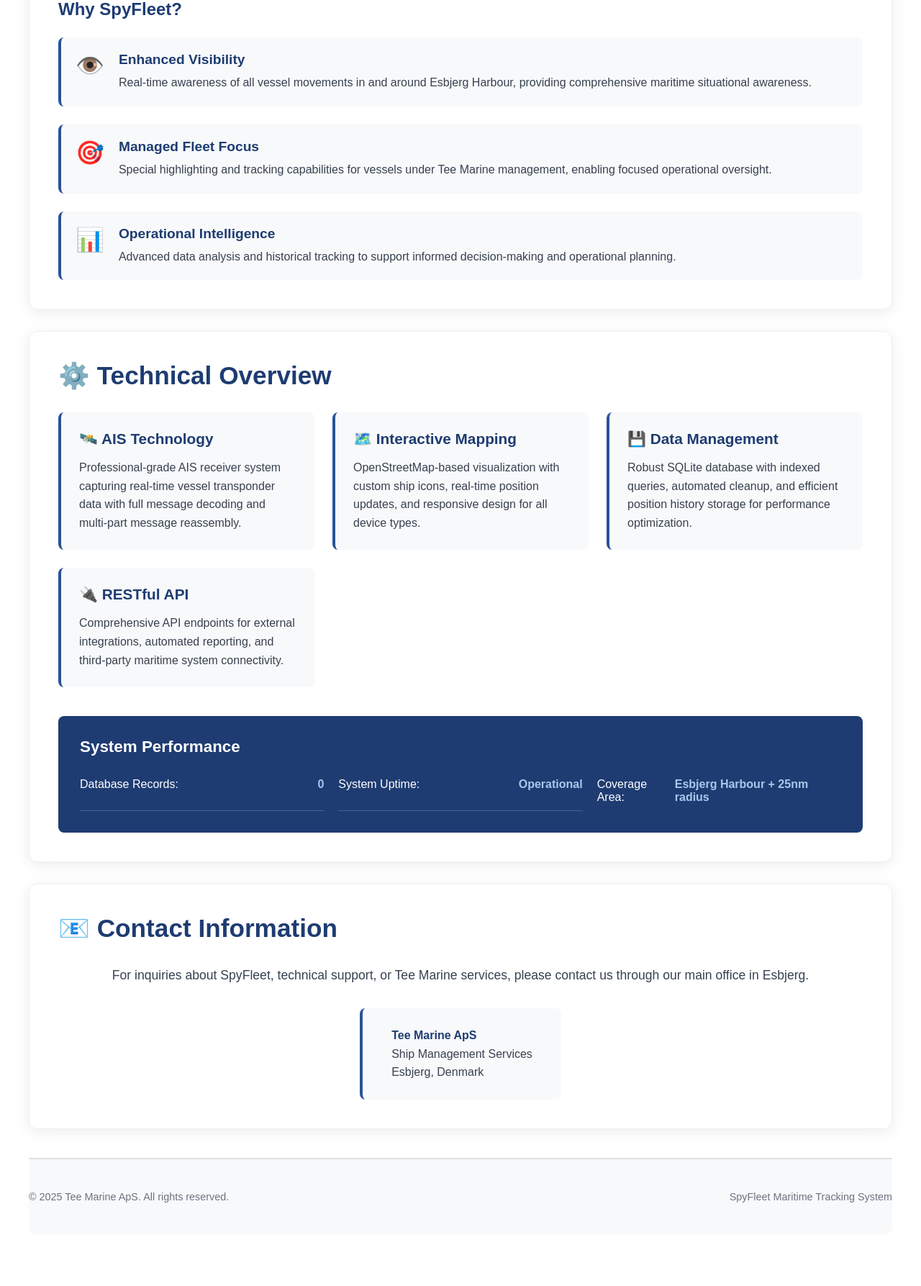
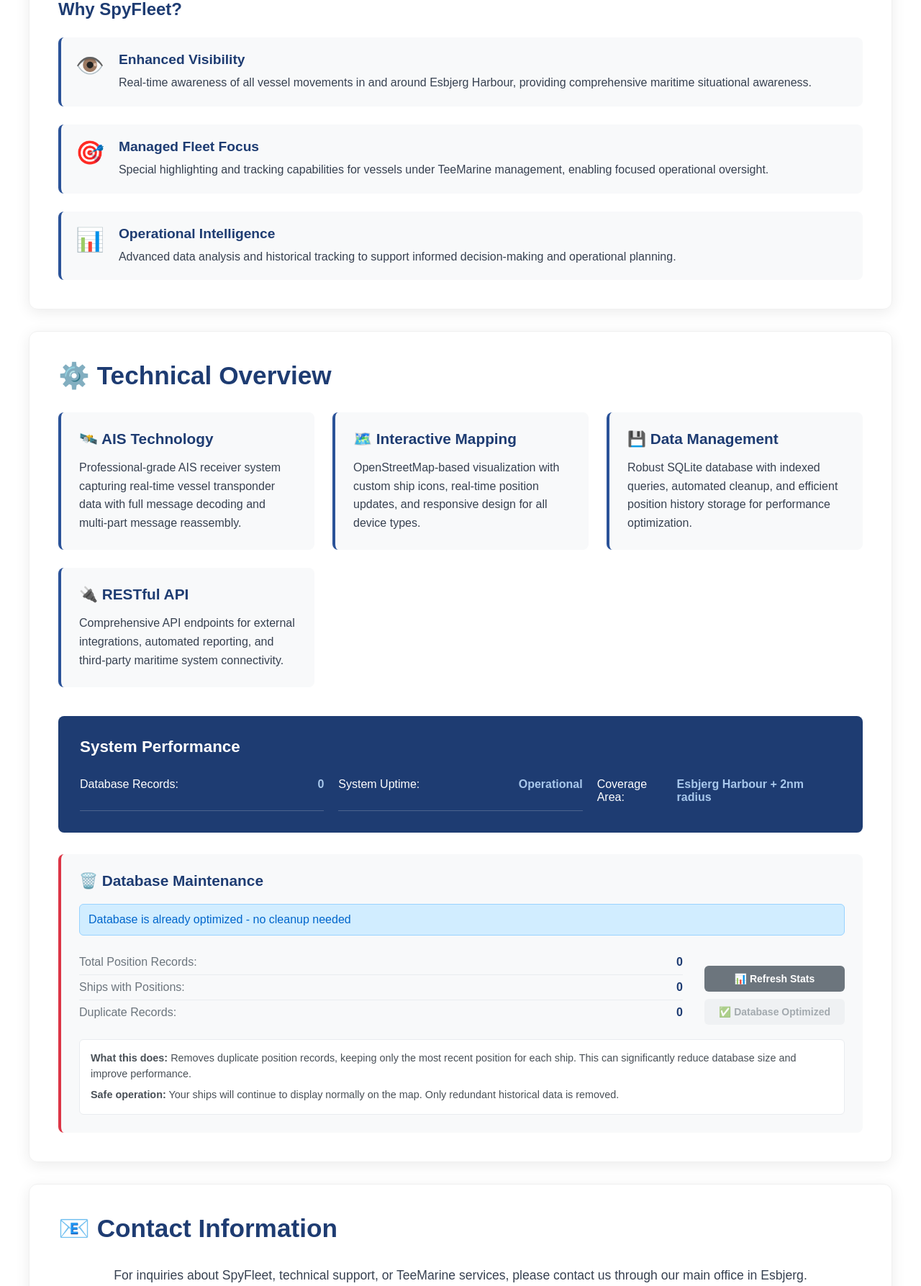
Before and after one commit to WackyGlow/TM-Fleet, a Flask app: page /info in a window 1280 px wide. Shown: the part 1878-3665 px from the top of the page at 72% size. Before the commit the page ends 3549 px from the top, so only its background shows below. Run offline with Flask 3, Linux system fonts and the light colour scheme; data that the repository does not hold is empty; parts of the project's set-up code (start-up, migrations or seed data) failed here and were passed over.

Commit message:
removes the historical position data saving and only keeps a record of the latest position.

```diff
--- a/routes.py
+++ b/routes.py
@@ -207,3 +207,25 @@ def register_debug_routes(app):
             "message": "Database cleanup completed",
             "deleted_positions": deleted_count
         })
+
+    @app.route("/admin/cleanup-stats")
+    def cleanup_stats():
+        """Get cleanup statistics."""
+        stats = AISDatabase.get_cleanup_stats()
+        return jsonify(stats)
+
+    @app.route("/admin/cleanup-positions", methods=["POST"])
+    def cleanup_positions():
+        """Clean up old position records."""
+        try:
+            deleted_count = AISDatabase.cleanup_old_positions()
+            return jsonify({
+                "success": True,
+                "message": f"Successfully cleaned up {deleted_count:,} old position records",
+                "deleted_count": deleted_count
+            })
+        except Exception as e:
+            return jsonify({
+                "success": False,
+                "message": f"Cleanup failed: {str(e)}"
+            }), 500
--- a/services/ais_service.py
+++ b/services/ais_service.py
@@ -44,7 +44,7 @@ class AISService:
         """Start UDP listener for incoming AIS messages."""
         try:
             print("🚀 Starting UDP listener thread...")
-            port = self.app.config['AIS_UDP_PORT']
+            port = self.app.config['AIS_DEV_PORT']
 
             # Create and configure socket
             sock = socket.socket(socket.AF_INET, socket.SOCK_DGRAM)
--- a/static/css/info.css
+++ b/static/css/info.css
@@ -472,3 +472,203 @@
         padding: 20px;
     }
 }
+
+.database-cleanup {
+    background: #f8f9fa;
+    padding: 25px;
+    border-radius: 8px;
+    margin-top: 30px;
+    border-left: 4px solid #dc3545;
+}
+
+.database-cleanup h3 {
+    color: #1e3c72;
+    margin: 0 0 20px 0;
+    font-size: 1.3em;
+}
+
+.cleanup-message {
+    padding: 12px;
+    border-radius: 6px;
+    margin-bottom: 20px;
+    font-weight: 500;
+    transition: all 0.3s ease;
+}
+
+.cleanup-message.success {
+    background: #d1edff;
+    color: #0066cc;
+    border: 1px solid #99d3ff;
+}
+
+.cleanup-message.error {
+    background: #fee;
+    color: #d63384;
+    border: 1px solid #f5c2c7;
+}
+
+.cleanup-message.warning {
+    background: #fff3cd;
+    color: #856404;
+    border: 1px solid #ffeaa7;
+}
+
+.cleanup-info {
+    display: flex;
+    justify-content: space-between;
+    align-items: flex-end;
+    gap: 30px;
+    margin-bottom: 20px;
+}
+
+.cleanup-stats {
+    flex: 1;
+}
+
+.cleanup-stat {
+    display: flex;
+    justify-content: space-between;
+    padding: 8px 0;
+    border-bottom: 1px solid #e9ecef;
+}
+
+.cleanup-stat:last-child {
+    border-bottom: none;
+}
+
+.cleanup-label {
+    color: #6c757d;
+    font-weight: 500;
+}
+
+.cleanup-value {
+    color: #1e3c72;
+    font-weight: bold;
+}
+
+.cleanup-actions {
+    display: flex;
+    gap: 10px;
+    flex-direction: column;
+}
+
+.cleanup-btn {
+    padding: 10px 20px;
+    border: none;
+    border-radius: 6px;
+    cursor: pointer;
+    font-size: 14px;
+    font-weight: 600;
+    transition: all 0.3s ease;
+    min-width: 180px;
+    text-align: center;
+}
+
+.cleanup-btn.primary {
+    background: #dc3545;
+    color: white;
+}
+
+.cleanup-btn.primary:hover:not(:disabled) {
+    background: #c82333;
+    transform: translateY(-2px);
+    box-shadow: 0 4px 12px rgba(220, 53, 69, 0.3);
+}
+
+.cleanup-btn.secondary {
+    background: #6c757d;
+    color: white;
+}
+
+.cleanup-btn.secondary:hover {
+    background: #5a6268;
+    transform: translateY(-2px);
+    box-shadow: 0 4px 12px rgba(108, 117, 125, 0.3);
+}
+
+.cleanup-btn:disabled {
+    background: #e9ecef;
+    color: #6c757d;
+    cursor: not-allowed;
+    opacity: 0.6;
+}
+
+.cleanup-btn.loading {
+    position: relative;
+    color: transparent;
+}
+
+.cleanup-btn.loading::after {
+    content: '';
+    position: absolute;
+    top: 50%;
+    left: 50%;
+    margin: -8px 0 0 -8px;
+    width: 16px;
+    height: 16px;
+    border: 2px solid #ffffff;
+    border-radius: 50%;
+    border-top-color: transparent;
+    animation: spin 1s linear infinite;
+}
+
+.cleanup-description {
+    background: white;
+    padding: 15px;
+    border-radius: 6px;
+    border: 1px solid #e9ecef;
+}
+
+.cleanup-description p {
+    margin: 8px 0;
+    font-size: 0.9em;
+    line-height: 1.5;
+    color: #495057;
+}
+
+.cleanup-description p:first-child {
+    margin-top: 0;
+}
+
+.cleanup-description p:last-child {
+    margin-bottom: 0;
+}
+
+/* Loading spinner animation */
+@keyframes spin {
+    to {
+        transform: rotate(360deg);
+    }
+}
+
+/* Responsive adjustments */
+@media (max-width: 768px) {
+    .cleanup-info {
+        flex-direction: column;
+        align-items: stretch;
+        gap: 20px;
+    }
+
+    .cleanup-actions {
+        flex-direction: row;
+    }
+
+    .cleanup-btn {
+        min-width: auto;
+        flex: 1;
+    }
+}
+
+@media (max-width: 480px) {
+    .database-cleanup {
+        padding: 15px;
+    }
+
+    .cleanup-actions {
+        flex-direction: column;
+    }
+
+    .cleanup-btn {
+        width: 100%;
+    }
+}
--- a/static/js/info.js
+++ b/static/js/info.js
@@ -1,5 +1,5 @@
 // Info Page JavaScript
-// Handles statistics loading and dynamic content for the about page
+// Handles statistics loading, cleanup functionality, and dynamic content for the about page
 
 // Initialize page when DOM is loaded
 document.addEventListener('DOMContentLoaded', function() {
@@ -9,8 +9,10 @@ document.addEventListener('DOMContentLoaded', function() {
 // Initialize the info page
 function initializeInfoPage() {
     loadStatistics();
+    loadCleanupStats();
     startStatisticsRefresh();
     addInteractiveEffects();
+    setupCleanupHandlers();
 }
 
 // Load system statistics
@@ -25,6 +27,131 @@ async function loadStatistics() {
     } catch (error) {
         console.error('Error loading statistics:', error);
         showFallbackStats();
+    }
+}
+
+// Load cleanup statistics
+async function loadCleanupStats() {
+    try {
+        const response = await fetch('/admin/cleanup-stats');
+        const stats = await response.json();
+
+        updateCleanupStats(stats);
+
+    } catch (error) {
+        console.error('Error loading cleanup stats:', error);
+        showCleanupError('Failed to load cleanup statistics');
+    }
+}
+
+// Update cleanup statistics in UI
+function updateCleanupStats(stats) {
+    updateElement('totalPositions', formatNumber(stats.total_positions || 0));
+    updateElement('uniqueShips', formatNumber(stats.unique_ships || 0));
+    updateElement('duplicatePositions', formatNumber(stats.duplicate_positions || 0));
+
+    // Enable/disable cleanup button based on whether cleanup is needed
+    const cleanupBtn = document.getElementById('cleanupBtn');
+    if (stats.cleanup_needed) {
+        cleanupBtn.disabled = false;
+        cleanupBtn.textContent = `🧹 Clean Up ${formatNumber(stats.duplicate_positions)} Records`;
+        showCleanupMessage(`${formatNumber(stats.duplicate_positions)} duplicate position records can be cleaned up`, 'warning');
+    } else {
+        cleanupBtn.disabled = true;
+        cleanupBtn.textContent = '✅ Database Optimized';
+        showCleanupMessage('Database is already optimized - no cleanup needed', 'success');
+    }
+}
+
+// Setup cleanup button handlers
+function setupCleanupHandlers() {
+    const refreshBtn = document.getElementById('refreshStatsBtn');
+    const cleanupBtn = document.getElementById('cleanupBtn');
+
+    refreshBtn.addEventListener('click', handleRefreshStats);
+    cleanupBtn.addEventListener('click', handleCleanup);
+}
+
+// Handle refresh stats button click
+async function handleRefreshStats() {
+    const btn = document.getElementById('refreshStatsBtn');
+    setButtonLoading(btn, true);
+
+    try {
+        await loadCleanupStats();
+        showCleanupMessage('Statistics refreshed successfully', 'success');
+    } catch (error) {
+        showCleanupError('Failed to refresh statistics');
+    } finally {
+        setButtonLoading(btn, false);
+    }
+}
+
+// Handle cleanup button click
+async function handleCleanup() {
+    // Confirm with user
+    const duplicates = document.getElementById('duplicatePositions').textContent;
+    if (!confirm(`Are you sure you want to clean up ${duplicates} duplicate position records?\n\nThis will:\n• Keep the most recent position for each ship\n• Remove all older position records\n• Free up database space\n\nThis action cannot be undone.`)) {
+        return;
+    }
+
+    const btn = document.getElementById('cleanupBtn');
+    setButtonLoading(btn, true);
+
+    try {
+        const response = await fetch('/admin/cleanup-positions', {
+            method: 'POST',
+            headers: {
+                'Content-Type': 'application/json'
+            }
+        });
+
+        const result = await response.json();
+
+        if (result.success) {
+            showCleanupMessage(result.message, 'success');
+            // Refresh stats to show updated numbers
+            await loadCleanupStats();
+            await loadStatistics(); // Refresh main stats too
+        } else {
+            showCleanupError(result.message);
+        }
+
+    } catch (error) {
+        showCleanupError('Failed to perform cleanup operation');
+    } finally {
+        setButtonLoading(btn, false);
+    }
+}
+
+// Show cleanup message
+function showCleanupMessage(message, type = 'success') {
+    const messageEl = document.getElementById('cleanupMessage');
+    messageEl.textContent = message;
+    messageEl.className = `cleanup-message ${type}`;
+    messageEl.style.display = 'block';
+
+    // Auto-hide after 10 seconds for success messages
+    if (type === 'success') {
+        setTimeout(() => {
+            messageEl.style.display = 'none';
+        }, 10000);
+    }
+}
+
+// Show cleanup error
+function showCleanupError(message) {
+    showCleanupMessage('❌ ' + message, 'error');
+}
+
+// Set button loading state
+function setButtonLoading(button, loading) {
+    if (loading) {
+        button.classList.add('loading');
+        button.disabled = true;
+    } else {
+        button.classList.remove('loading');
+        button.disabled = false;
     }
 }
 
@@ -102,6 +229,11 @@ function startStatisticsRefresh() {
     setInterval(() => {
         loadStatistics();
     }, 30000);
+
+    // Refresh cleanup stats every 60 seconds
+    setInterval(() => {
+        loadCleanupStats();
+    }, 60000);
 }
 
 // Add interactive effects
@@ -262,12 +394,14 @@ document.addEventListener('visibilitychange', function() {
     if (!document.hidden) {
         // Page became visible, refresh stats
         loadStatistics();
+        loadCleanupStats();
     }
 });
 
 // Handle window focus
 window.addEventListener('focus', function() {
     loadStatistics();
+    loadCleanupStats();
 });
 
 // Utility function for smooth scrolling (if needed)
@@ -304,6 +438,8 @@ window.addEventListener('load', function() {
 // Export functions for potential external use
 window.InfoPage = {
     loadStatistics,
+    loadCleanupStats,
     updateStatistics,
-    smoothScrollTo
+    smoothScrollTo,
+    handleCleanup
 };
--- a/static/js/trackships.js
+++ b/static/js/trackships.js
@@ -513,6 +513,8 @@ function getShipTypeName(shipType) {
     if (!shipType) return 'Unknown';
 
     const shipTypes = {
+        0: "NA",
+        20: "Wing in ground (WIG)",
         30: 'Fishing',
         31: 'Towing',
         32: 'Towing (large)',
--- a/templates/info.html
+++ b/templates/info.html
@@ -1,7 +1,7 @@
 <!DOCTYPE html>
 <html>
 <head>
-    <title>About SpyFleet - Tee Marine</title>
+    <title>About SpyFleet - TeeMarine</title>
     <meta charset="utf-8">
     <meta name="viewport" content="width=device-width, initial-scale=1.0">
     <link rel="stylesheet" href="{{ url_for('static', filename='css/map.css') }}">
@@ -10,7 +10,7 @@
 <body>
     <!-- Top Bar -->
     <div class="topbar">
-        <div class="company">Tee Marine</div>
+        <div class="company">TeeMarine</div>
         <div style="display: flex; gap: 20px; align-items: center;">
             <a href="/" style="color: #a8c8ec; text-decoration: none;">Map View</a>
             <a href="/track" style="color: #a8c8ec; text-decoration: none;">Track Ships</a>
@@ -86,15 +86,15 @@
         <!-- Company Section -->
         <div class="section">
             <div class="section-header">
-                <h2>🏢 About Tee Marine ApS</h2>
+                <h2>🏢 About TeeMarine ApS</h2>
             </div>
             <div class="company-content">
                 <div class="company-info">
                     <div class="company-main">
                         <h3>Professional Ship Management Services</h3>
-                        <p>Tee Marine ApS is a specialized ship management company based in Esbjerg, Denmark, providing comprehensive maritime services to vessel owners and operators throughout Danish and international waters.</p>
+                        <p>TeeMarine ApS is a specialized ship management company based in Esbjerg, Denmark, providing comprehensive maritime services to vessel owners and operators throughout Danish and international waters.</p>
 
-                        <p>With deep expertise in maritime operations and a strategic location in one of Denmark's most important shipping hubs, Tee Marine delivers professional vessel management solutions tailored to the unique requirements of modern maritime commerce.</p>
+                        <p>With deep expertise in maritime operations and a strategic location in one of Denmark's most important shipping hubs, TeeMarine delivers professional vessel management solutions tailored to the unique requirements of modern maritime commerce.</p>
 
                         <div class="company-details">
                             <div class="detail-group">
@@ -126,7 +126,7 @@
                                 <div class="mission-icon">🎯</div>
                                 <div class="mission-text">
                                     <h4>Managed Fleet Focus</h4>
-                                    <p>Special highlighting and tracking capabilities for vessels under Tee Marine management, enabling focused operational oversight.</p>
+                                    <p>Special highlighting and tracking capabilities for vessels under TeeMarine management, enabling focused operational oversight.</p>
                                 </div>
                             </div>
                             <div class="mission-point">
@@ -180,8 +180,38 @@
                         </div>
                         <div class="stats-item">
                             <span class="stats-label">Coverage Area:</span>
-                            <span class="stats-value">Esbjerg Harbour + 25nm radius</span>
+                            <span class="stats-value">Esbjerg Harbour + 2nm radius</span>
                         </div>
+                    </div>
+                </div>
+
+                <!-- Database Cleanup Section -->
+                <div class="database-cleanup">
+                    <h3>🗑️ Database Maintenance</h3>
+                    <div id="cleanupMessage" class="cleanup-message" style="display: none;"></div>
+                    <div class="cleanup-info">
+                        <div class="cleanup-stats">
+                            <div class="cleanup-stat">
+                                <span class="cleanup-label">Total Position Records:</span>
+                                <span class="cleanup-value" id="totalPositions">-</span>
+                            </div>
+                            <div class="cleanup-stat">
+                                <span class="cleanup-label">Ships with Positions:</span>
+                                <span class="cleanup-value" id="uniqueShips">-</span>
+                            </div>
+                            <div class="cleanup-stat">
+                                <span class="cleanup-label">Duplicate Records:</span>
+                                <span class="cleanup-value" id="duplicatePositions">-</span>
+                            </div>
+                        </div>
+                        <div class="cleanup-actions">
+                            <button id="refreshStatsBtn" class="cleanup-btn secondary">📊 Refresh Stats</button>
+                            <button id="cleanupBtn" class="cleanup-btn primary" disabled>🧹 Clean Up Old Records</button>
+                        </div>
+                    </div>
+                    <div class="cleanup-description">
+                        <p><strong>What this does:</strong> Removes duplicate position records, keeping only the most recent position for each ship. This can significantly reduce database size and improve performance.</p>
+                        <p><strong>Safe operation:</strong> Your ships will continue to display normally on the map. Only redundant historical data is removed.</p>
                     </div>
                 </div>
             </div>
@@ -194,11 +224,11 @@
             </div>
             <div class="contact-content">
                 <div class="contact-info">
-                    <p>For inquiries about SpyFleet, technical support, or Tee Marine services, please contact us through our main office in Esbjerg.</p>
+                    <p>For inquiries about SpyFleet, technical support, or TeeMarine services, please contact us through our main office in Esbjerg.</p>
 
                     <div class="contact-details">
                         <div class="contact-item">
-                            <strong>Tee Marine ApS</strong><br>
+                            <strong>TeeMarine ApS</strong><br>
                             Ship Management Services<br>
                             Esbjerg, Denmark
                         </div>
@@ -211,7 +241,7 @@
         <div class="footer">
             <div class="footer-content">
                 <div class="footer-left">
-                    <p>&copy; 2025 Tee Marine ApS. All rights reserved.</p>
+                    <p>&copy; 2025 TeeMarine ApS. All rights reserved.</p>
                 </div>
                 <div class="footer-right">
                     <p>SpyFleet Maritime Tracking System</p>
```
Also changed, not shown: database.py (+88 -32 lines).
